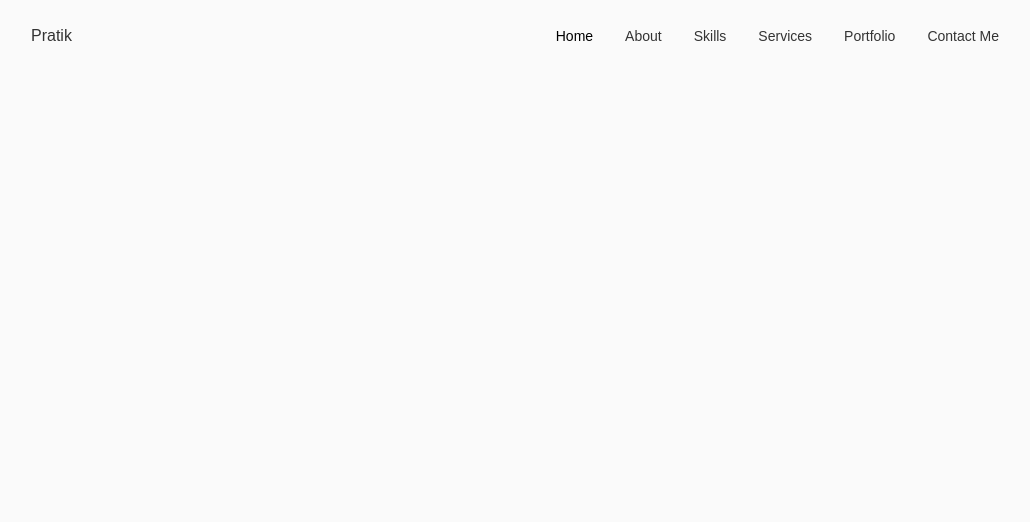
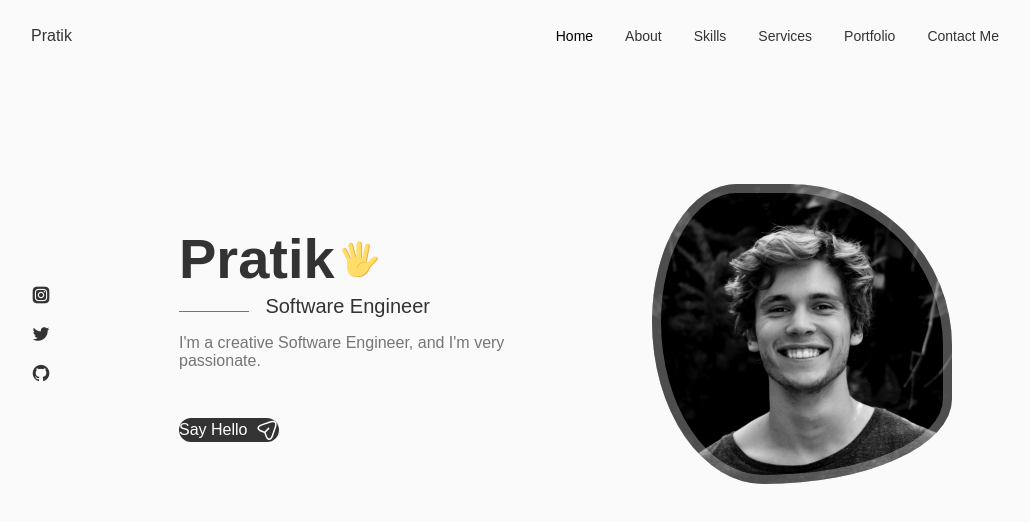
Before and after one commit to prpr4667/my-portfolio, a React (Create React App) app: page / in a window 1280 px wide. Shown: the top 522 px of the page, without its empty margins (125-1155 px from the left). Built offline with nearby package versions, Linux system fonts and the light colour scheme.

Commit message:
home page intro + photo with socials

```diff
--- a/src/App.js
+++ b/src/App.js
@@ -1,11 +1,16 @@
 import logo from './logo.svg';
 import './App.css';
 import Header from './components/header/Header';
+import Home from './components/home/Home';
 
 function App() {
   return (
     <>
     <Header />
+
+    <main className="main">
+      <Home />
+    </main>
     </>
   );
 }
--- /dev/null
+++ b/src/components/home/Data.jsx
@@ -0,0 +1,86 @@
+import React from 'react'
+
+const Data = () => {
+  return (
+    <div className="home__data">
+        <h1 className="home__title"> Pratik
+        <svg
+                  width="36"
+                  height="36"
+                  viewBox="0 0 48 48"
+                  fill="none"
+                  xmlns="http://www.w3.org/2000/svg"
+                  class="home__hand"
+                >
+                  <path
+                    d="M25.4995 32.0305L31.3495 33.1555L36.1495 8.48051C36.4495 6.83051 35.3995 5.18051 33.8245 4.88051C32.1745 4.58051 30.5995 5.70551 30.2995 7.35551L25.4995 32.0305Z"
+                    fill="#FFDD67"
+                  ></path>
+                  <path
+                    d="M33.8996 4.88018C33.6746 4.80518 33.5246 4.80518 33.2996 4.80518C34.6496 5.33018 35.3996 6.75518 35.0996 8.25518L30.2996 32.9302L31.3496 33.1552L36.1496 8.48018C36.5246 6.75518 35.4746 5.18018 33.8996 4.88018Z"
+                    fill="#EBA352"
+                  ></path>
+                  <path
+                    d="M19.4995 32.7802H26.5495V5.55518C26.5495 3.53018 24.9745 1.80518 23.0245 1.80518C21.1495 1.80518 19.4995 3.45518 19.4995 5.55518V32.7802Z"
+                    fill="#FFDD67"
+                  ></path>
+                  <path
+                    d="M23.0995 1.80518C22.9495 1.80518 22.7245 1.80518 22.5745 1.88018C24.2995 2.18018 25.5745 3.68018 25.5745 5.55518V32.8552H26.6245V5.55518C26.6245 3.45518 25.0495 1.80518 23.0995 1.80518Z"
+                    fill="#EBA352"
+                  ></path>
+                  <path
+                    d="M15.7495 32.7054L21.7495 31.1304L15.2245 6.30541C14.7745 4.58041 13.0495 3.53041 11.3995 3.90541C9.74948 4.35541 8.77448 6.08041 9.22448 7.80541L15.7495 32.7054Z"
+                    fill="#FFDD67"
+                  ></path>
+                  <path
+                    d="M11.3995 3.90541L10.9495 4.13041C12.4495 4.05541 13.7995 5.03041 14.2495 6.60541L20.7745 31.4304L21.8245 31.1304L15.2245 6.30541C14.7745 4.58041 13.0495 3.53041 11.3995 3.90541Z"
+                    fill="#EBA352"
+                  ></path>
+                  <path
+                    d="M2.99937 10.355C1.57437 11.03 1.12437 12.83 1.87437 14.33L11.7744 34.055L16.7994 31.505L6.89937 11.78C6.14937 10.28 4.42437 9.68 2.99937 10.355Z"
+                    fill="#FFDD67"
+                  ></path>
+                  <path
+                    d="M2.99956 10.355C2.84956 10.43 2.69956 10.505 2.54956 10.655C3.82456 10.28 5.24956 10.955 5.92456 12.305L15.8246 32.03L16.7996 31.58L6.89956 11.78C6.14956 10.28 4.42456 9.68 2.99956 10.355Z"
+                    fill="#EBA352"
+                  ></path>
+                  <path
+                    d="M46.2744 22.2801C45.0744 19.9551 41.3244 20.1051 37.4994 24.3051C34.7994 27.2301 34.2744 28.2051 31.5744 28.1301V25.0551C31.5744 25.0551 25.7994 20.7801 14.3244 22.7301C14.3244 22.7301 7.79945 23.6301 7.79945 27.0801C7.79945 27.0801 6.67445 35.4051 8.99945 40.6551C12.4494 48.4551 30.1494 50.4801 35.6994 37.2051C36.8244 34.5801 39.0744 32.6301 41.0994 30.1551C43.4244 27.1551 47.5494 24.7551 46.2744 22.2801Z"
+                    fill="#FFDD67"
+                  ></path>
+                  <path
+                    d="M46.2745 22.28C46.0495 21.83 45.7495 21.53 45.3745 21.23C45.4495 21.305 45.5245 21.38 45.5245 21.53C46.7995 24.08 42.6745 26.405 40.1995 29.405C38.1745 31.88 35.9245 33.83 34.7995 36.455C29.9995 47.93 16.0495 47.93 10.1995 42.68C15.5245 48.68 30.5245 49.28 35.5495 37.205C36.6745 34.58 38.9245 32.63 40.9495 30.155C43.4245 27.155 47.5495 24.755 46.2745 22.28ZM32.3245 28.13C27.4495 26.33 18.7495 29.63 19.9495 38.405C19.9495 30.23 27.3745 28.205 31.4245 28.205C32.0245 28.13 32.3245 28.13 32.3245 28.13Z"
+                    fill="#EBA352"
+                  ></path>
+                </svg>
+        </h1>
+
+        <h3 className="home__subtitle">Software Engineer</h3>
+        <p className="home__description">
+            I'm a creative Software Engineer, and I'm very passionate.
+        </p>
+
+        <a href="#contact" className="button button--flex">Say Hello
+        <svg
+                  class="button__icon"
+                  xmlns="http://www.w3.org/2000/svg"
+                  width="24"
+                  height="24"
+                  viewBox="0 0 24 24"
+                  fill="none"
+                >
+                  <path
+                    d="M14.2199 21.9352C13.0399 21.9352 11.3699 21.1052 10.0499 17.1352L9.32988 14.9752L7.16988 14.2552C3.20988 12.9352 2.37988 11.2652 2.37988 10.0852C2.37988 8.91525 3.20988 7.23525 7.16988 5.90525L15.6599 3.07525C17.7799 2.36525 19.5499 2.57525 20.6399 3.65525C21.7299 4.73525 21.9399 6.51525 21.2299 8.63525L18.3999 17.1252C17.0699 21.1052 15.3999 21.9352 14.2199 21.9352ZM7.63988 7.33525C4.85988 8.26525 3.86988 9.36525 3.86988 10.0852C3.86988 10.8052 4.85988 11.9052 7.63988 12.8252L10.1599 13.6652C10.3799 13.7352 10.5599 13.9152 10.6299 14.1352L11.4699 16.6552C12.3899 19.4352 13.4999 20.4252 14.2199 20.4252C14.9399 20.4252 16.0399 19.4352 16.9699 16.6552L19.7999 8.16525C20.3099 6.62525 20.2199 5.36525 19.5699 4.71525C18.9199 4.06525 17.6599 3.98525 16.1299 4.49525L7.63988 7.33525Z"
+                    fill="var(--container-color)"
+                  ></path>
+                  <path
+                    d="M10.11 14.7052C9.92005 14.7052 9.73005 14.6352 9.58005 14.4852C9.29005 14.1952 9.29005 13.7152 9.58005 13.4252L13.16 9.83518C13.45 9.54518 13.93 9.54518 14.22 9.83518C14.51 10.1252 14.51 10.6052 14.22 10.8952L10.64 14.4852C10.5 14.6352 10.3 14.7052 10.11 14.7052Z"
+                    fill="var(--container-color)"
+                  ></path>
+                </svg>
+        </a>
+    </div>
+  )
+}
+
+export default Data
--- /dev/null
+++ b/src/components/home/Home.css
@@ -0,0 +1,82 @@
+.home__content {
+  grid-template-columns: 116px repeat(2, 1fr);
+  padding-top: 5.5rem;
+  column-gap: 2rem;
+  align-items: center;
+}
+
+.home__social {
+  display: grid;
+  grid-template-columns: max-content;
+  row-gap: 1rem;
+}
+
+.home__social-icon {
+  font-size: 1.25rem;
+  color: var(--title-color);
+}
+
+.home__social-icon:hover {
+  color: var(--title-color-dark);
+}
+
+.home__title {
+  font-size: var(--big-font-size);
+  margin-bottom: var(--mb-0-25);
+}
+
+.home__subtitle {
+  position: relative;
+  font-size: var(--h3-font-size);
+  padding-left: 5.4rem;
+  font-weight: var(--font-normal);
+  margin-bottom: var(--mb-1);
+}
+
+.home__subtitle::before {
+  content: "";
+  position: absolute;
+  width: 70px;
+  height: 1px;
+  background-color: var(--text-color);
+  left: 0;
+  top: 1rem;
+}
+
+.home__description {
+  max-width: 400px;
+  margin-bottom: var(--mb-3);
+}
+
+.home__hand {
+  width: 38px;
+  height: 38px;
+  margin-left: 0.4rem;
+}
+
+.home__img {
+  background: url(../../assets/profile.jpg);
+  background-repeat: no-repeat;
+  background-position: center;
+  background-size: cover;
+  box-shadow: inset 0 0 0 9px rgb(255 255 255 / 30%);
+  order: 1;
+  justify-self: center;
+  width: 300px;
+  height: 300px;
+  animation: profile__animate 8s ease-in-out infinite 1s;
+}
+
+@keyframes profile__animate {
+  0% {
+    border-radius: 60% 40% 30% 70%/60% 30% 70% 40%;
+  }
+
+  50% {
+    border-radius: 30% 60% 70% 40%/50% 60% 30% 60%;
+  }
+
+  100% {
+    border-radius: 60% 40% 30% 70%/60% 30% 70% 40%;
+  }
+}
--- /dev/null
+++ b/src/components/home/Home.jsx
@@ -0,0 +1,23 @@
+import React from 'react'
+import './Home.css';
+import Social from './Social';
+import Data from './Data';
+
+const Home = () => {
+  return (
+    <section className="home section" id="home">
+        <div className="home__container container grid">
+            <div className="home__content grid">
+                <Social />
+
+                <div className="home__img"></div>
+
+                <Data />
+
+            </div>
+        </div>
+    </section>
+  )
+}
+
+export default Home
--- /dev/null
+++ b/src/components/home/Social.jsx
@@ -0,0 +1,19 @@
+import React from 'react'
+
+const Social = () => {
+  return (
+    <div className="home__social">
+        <a href="https://www.instagram.com/" className="home__social-icon" target='_blank'>
+            <i class="uil uil-instagram-alt"></i>
+        </a>
+        <a href="https://www.twitter.com" className="home__social-icon" target='_blank'>
+            <i class="uil uil-twitter"></i>
+        </a>
+        <a href="https://www.github.com" className="home__social-icon" target='_blank'>
+            <i class="uil uil-github"></i>
+        </a>
+    </div>
+  )
+}
+
+export default Social
```
